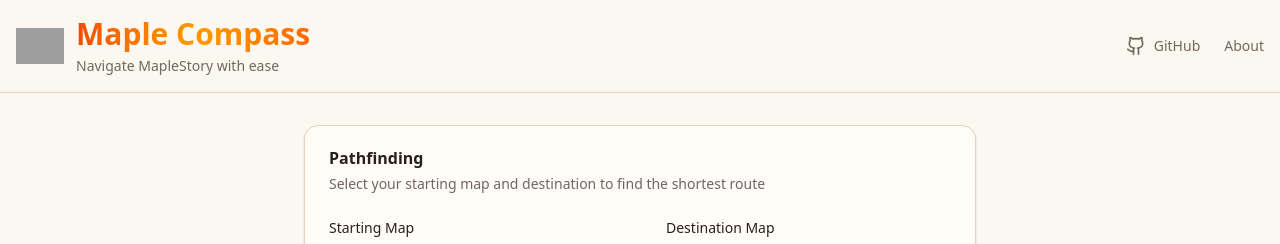
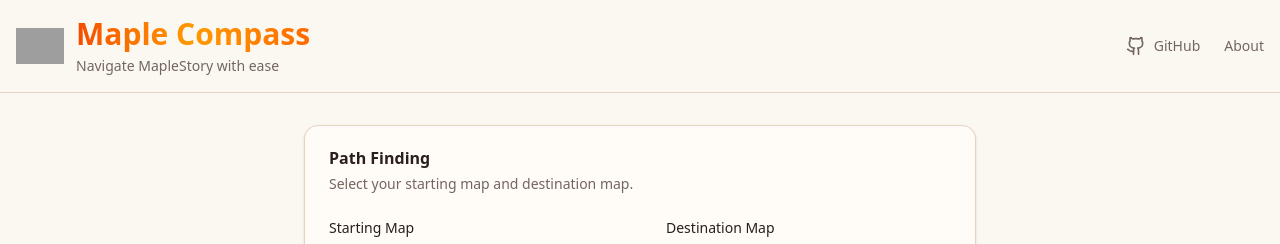
Before and after one commit to dbeilin/Maple-Compass, a Next.js app: page / in a window 1280 px wide. Shown: the top 244 px of the page. Built offline with nearby package versions, Linux system fonts and the light colour scheme; grey boxes are pictures that could not be loaded.

Commit message:
update description

```diff
--- a/src/app/page.tsx
+++ b/src/app/page.tsx
@@ -147,9 +147,9 @@ function HomeContent() {
       <main className="container mx-auto px-4 py-8 flex-1">
         <Card className="max-w-2xl mx-auto">
           <CardHeader>
-            <CardTitle>Pathfinding</CardTitle>
+            <CardTitle>Path Finding</CardTitle>
             <CardDescription>
-              Select your starting map and destination to find the shortest route
+              Select your starting map and destination map.
             </CardDescription>
           </CardHeader>
           <CardContent className="space-y-4">
```
